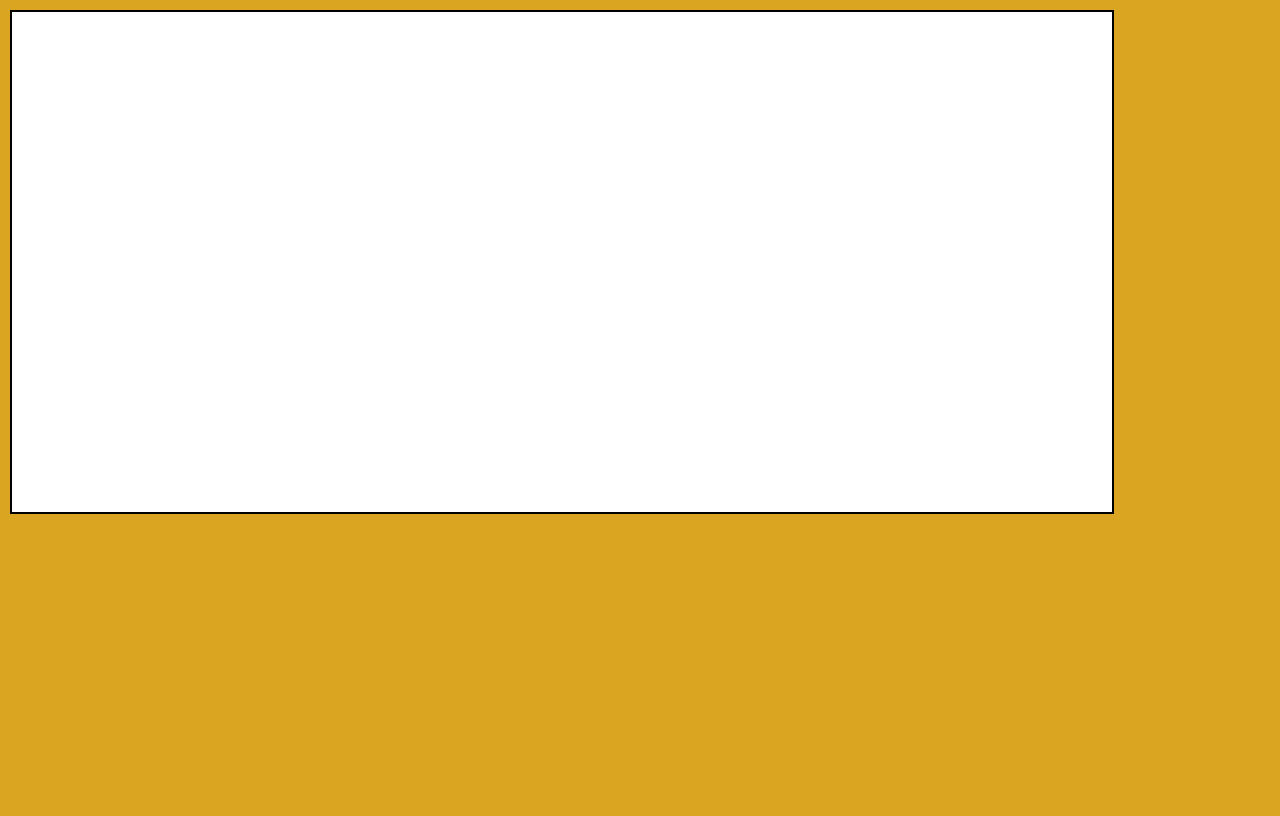
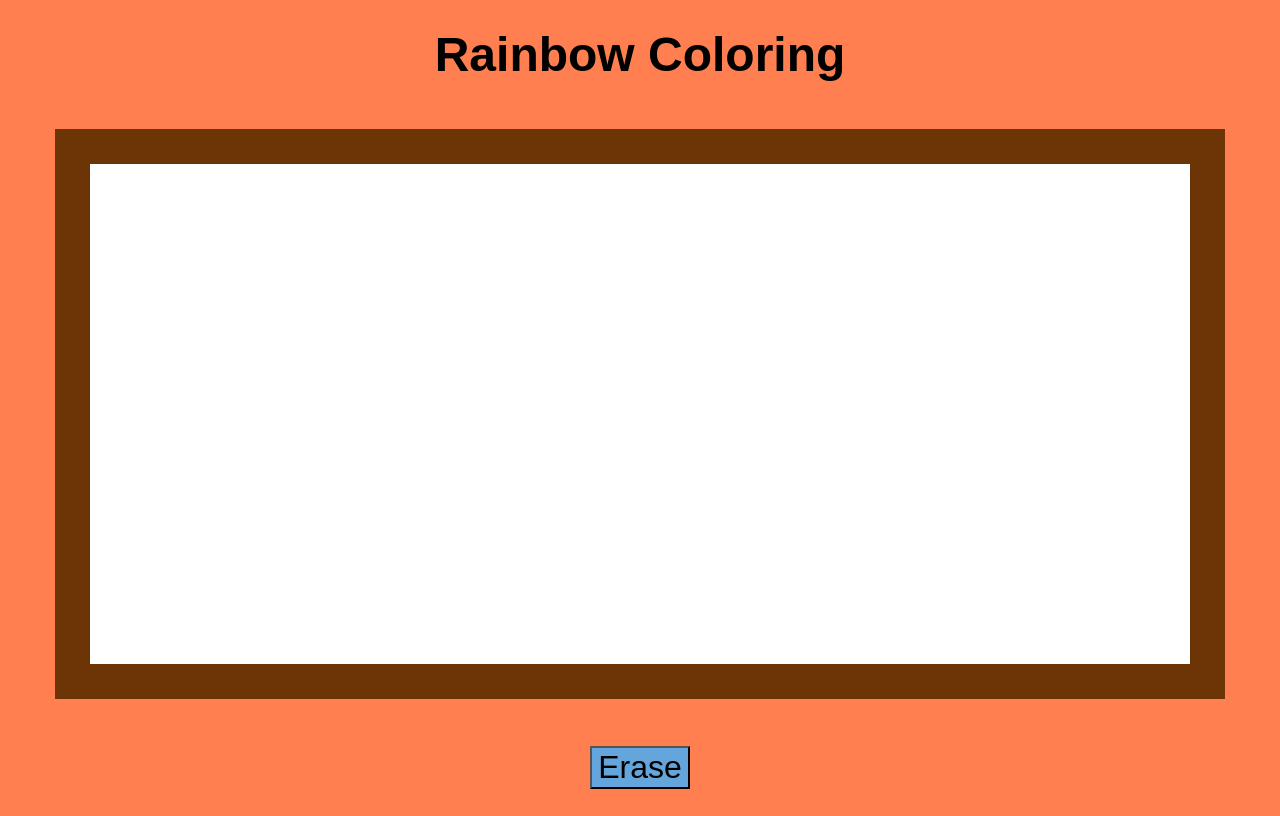
Before and after one commit to katsup07/Rainbow-Coloring, a plain HTML site: page index.html in a window 1280 px wide. Drawn offline with Linux system fonts and the light colour scheme.

Commit message:
Add erase button, title at top of page, border around canvas, and other css adjustments.

```diff
--- a/index.html
+++ b/index.html
@@ -6,9 +6,13 @@
   <title>HTML5 Canvas</title>
 </head>
 
-<body style="background: goldenrod;">
-  <canvas id="draw" width="1100" height="500" style="margin: 10px;background: white; border: 2px solid black;"></canvas>
+<body>
+  <p><strong>Rainbow Coloring</strong></p>
+  <canvas id="draw" width="1100" height="500"></canvas>
+  <button class="erase">Erase</button>
+
   <script>
+    const eraseBtn = document.querySelector('.erase');
     const canvas = document.querySelector('#draw');
     const ctx = canvas.getContext('2d');
     ctx.strokeStyle = '#000000';
@@ -60,15 +64,40 @@
       [lastX, lastY] = [e.offsetX, e.offsetY]; //only updates when event is fired.
     });
 
+
     canvas.addEventListener('mousemove', draw);
     canvas.addEventListener('mouseup', () => isDrawing = false);
     canvas.addEventListener('mouseout', () => isDrawing = false);
+    eraseBtn.addEventListener('click', () => ctx.clearRect(0, 0, 1100, 500));
 //canvas.addEventListener('click');
   </script>
   <style>
-    html,
     body {
-      margin: 0;
+      min-height: 100vh;
+      display: grid;
+      align-items: center;
+      justify-items: center;
+      background: coral;
+      font-family: Haettenschweiler, 'Arial Narrow Bold', sans-serif;
+    }
+
+    p {
+      font-size: 3em;
+      margin: 0px;
+    }
+
+    canvas {
+      display: grid;
+
+      margin: 10px;
+      background: white;
+      border: 35px solid rgb(109, 52, 6);
+    }
+
+    .erase {
+      background: rgb(100, 165, 219);
+      font-size: 2em;
+      font-weight: 100;
     }
   </style>
 
```
